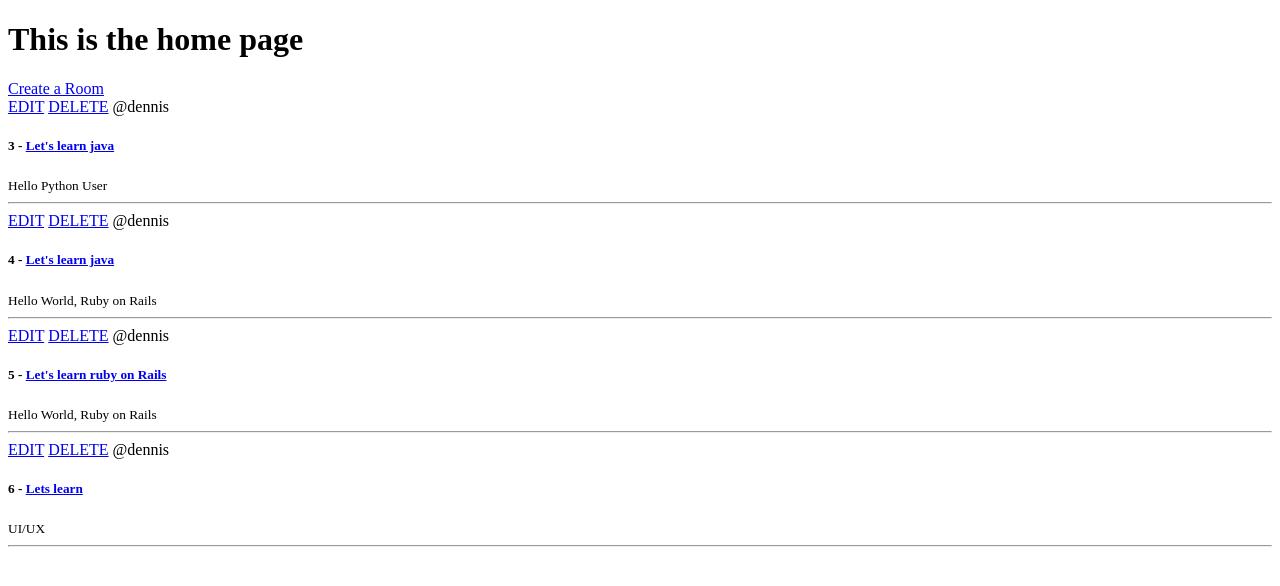
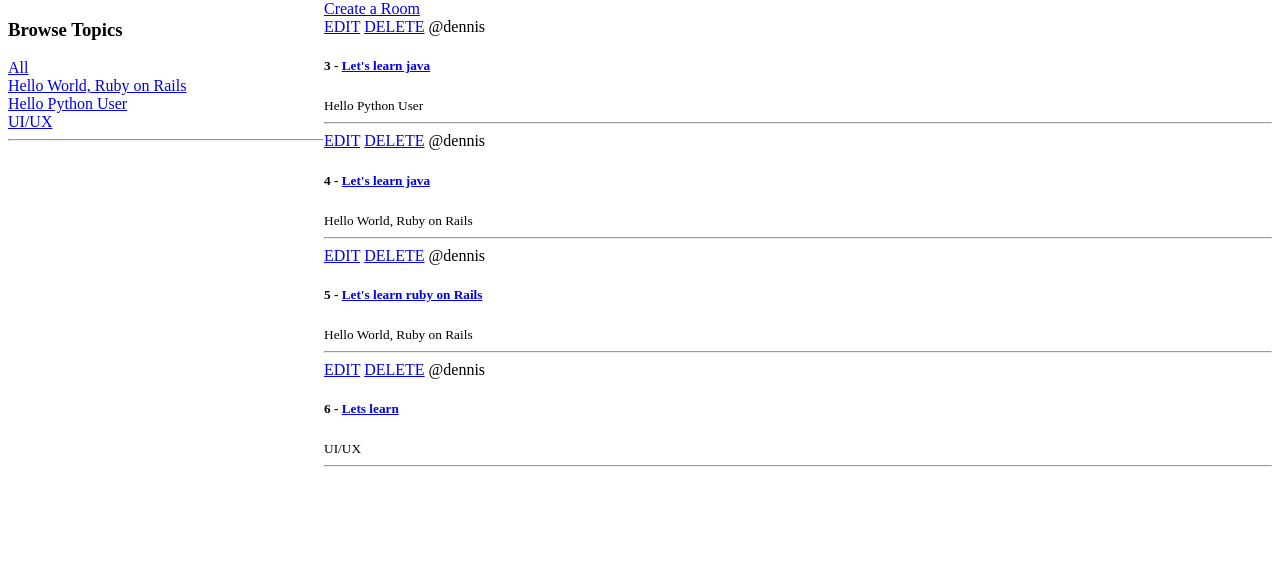
Before and after one commit to denscholar/Django-demo-project, a Django app: page / in a window 1280 px wide. Shown: the part 26-612 px from the top of the page. Run offline with Django 4.2, Linux system fonts and the light colour scheme; data comes from the database, SQL or seed files in the repository.

Commit message:
Added the filter functionality

```diff
--- /dev/null
+++ b/base/static/home.css
@@ -0,0 +1,4 @@
+.home-container{
+    display: grid;
+    grid-template-columns: 1fr 3fr;
+}
--- a/base/templates/base/home.html
+++ b/base/templates/base/home.html
@@ -1,9 +1,23 @@
 {% extends 'main.html' %}
-
+{% comment %} <link rel="stylesheet" href="{% static 'home.css' %}"> {% endcomment %}
 {% block content %}
 
-<h1>This is the home page</h1>
+<div class="home-container">
     <div>
+        <h3>Browse Topics</h3>
+        <div>
+            <a href= {% url 'home' %}>All</a>
+        </div>
+        {% for topic in topics %}
+
+            <div>
+                <a href= {% url 'home' %}?q={{topic.name}}>{{ topic.name }}</a>
+            </div>
+
+        {% endfor %}
+        <hr>
+    </div>
+    <div >
         <a href= {% url 'create-room' %}>Create a Room</a>
         <div>
             {% for room in rooms %}
@@ -15,8 +29,9 @@
                 <small>{{ room.topic.name }}</small>
                 <hr>
             </div>
+            {% endfor %}
         </div>
-    {% endfor %}
+    </div>
 </div>
 
 
--- a/base/views.py
+++ b/base/views.py
@@ -1,21 +1,26 @@
 from django.shortcuts import render, redirect
 from django.http import HttpResponse
-from .models import Room
+from .models import Room, Topic
 from .forms import RoomForm
 
 # Create your views here.
 
 #function base views
 def home(request):
-    rooms = Room.objects.all()
-    context = { 'rooms': rooms }
+    q = request.GET.get('q') if request.GET.get('q') != None else ''
+
+    rooms = Room.objects.filter(topic__name__icontains=q) # all the rooms based on the query
+
+    topics = Topic.objects.all() #all the topics
+
+    context = { 'rooms': rooms, 'topics': topics }
+
     return render(request, 'base/home.html', context )
+
+# get a single room
 
 def room(request, pk):
     room = Room.objects.get(id=pk)
-    # for room in rooms:
-    #     if room['id'] == pk:
-    #         return room
     context = {'room': room}
 
     return render(request, 'base/room.html', context)
--- a/templates/main.html
+++ b/templates/main.html
@@ -5,6 +5,8 @@
     <meta http-equiv="X-UA-Compatible" content="IE=edge">
     <meta name="viewport" content="width=device-width, initial-scale=1.0">
     <title>Dev Study Bug</title>
+    {% load static %}
+    <link rel="stylesheet" href="{% static 'home.css' %}">
 </head>
 
 
```
Lines whose indentation alone changed are shown as unchanged.
